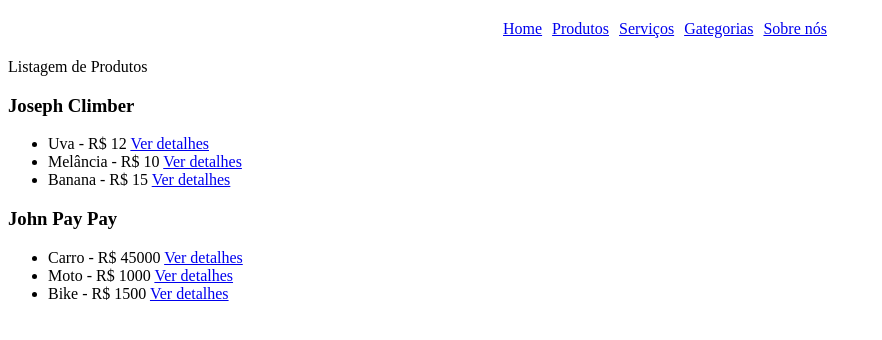
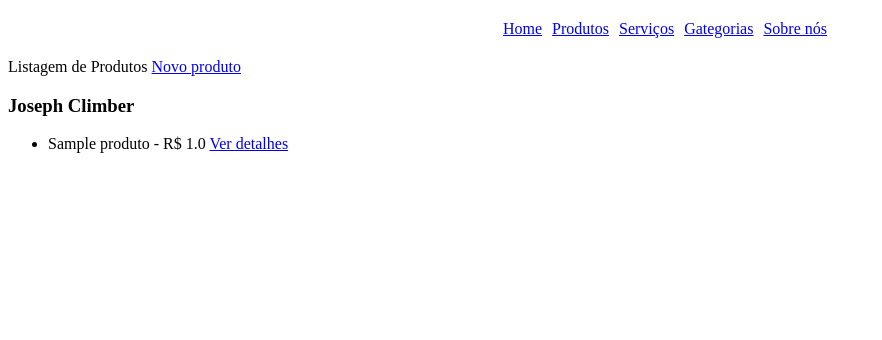
Before and after one commit to Tarcizolopes/Django-Project-Senac-23, a Django app: page /produtos/ in a window 1280 px wide. Shown: the top 340 px of the page, without its empty margins (0-882 px from the left). Run offline with Django 3.2, Linux system fonts and the light colour scheme; tables that the repository leaves empty hold one stand-in row (values such as "Sample post").

Commit message:
utiliza ORM do django
tambem add
uma view de detalhamento do produto

```diff
--- a/produtos/templates/listagem_produtos.html
+++ b/produtos/templates/listagem_produtos.html
@@ -1,14 +1,14 @@
 {% extends 'templates/base.html' %}
 
 {% block conteudo %}
-    Listagem de Produtos
+    Listagem de Produtos <a href = '#'> Novo produto </a>
     {% for produtos_do_vendedor in produtos_dos_vendedores %}
         <div>
             <h3>{{ produtos_do_vendedor.vendedor.nome }}</h3>
         </div>
         <ul>
         {% for produto in produtos_do_vendedor.produtos %}
-            <li>{{produto.nome}} - R$ {{produto.preco}} <a href='/'> Ver detalhes </a></li>
+            <li>{{produto.nome}} - R$ {{produto.preco}} <a href='{{produto.id}}'> Ver detalhes </a></li>
         {% endfor %}
         </ul>
     {% endfor %}
--- a/produtos/urls.py
+++ b/produtos/urls.py
@@ -1,6 +1,7 @@
 from django.urls import path
-from .views import listagem_produtos
+from .views import listagem_produtos, detalhamento_produto
 
 urlpatterns = [
-    path('', listagem_produtos)
+    path('', listagem_produtos),
+    path('<int:id>', detalhamento_produto)
 ]
--- a/produtos/views.py
+++ b/produtos/views.py
@@ -1,23 +1,19 @@
-from django.shortcuts import render
+from django.shortcuts import render, get_object_or_404
+from produtos.models import Produto
 
-# Create your views here.
 def listagem_produtos(request):
+    produtos = Produto.objects.all()
     produtos_dos_vendedores = [{
-        'vendedor': {'nome': 'Joseph Climber'},
-        'produtos': [
-            {'nome': 'Uva', 'preco': 12},
-            {'nome': 'Melância', 'preco': 10},
-            {'nome': 'Banana', 'preco': 15},
-        ]
-    },
-    {
-       'vendedor': {'nome': 'John Pay Pay'},
-       'produtos': [
-            {'nome': 'Carro', 'preco': 45000},
-            {'nome': 'Moto', 'preco': 1000},
-            {'nome': 'Bike', 'preco': 1500},
-        ]
-    }
-    ]
+        'vendedor': {'nome' : 'Joseph Climber'},
+        'produtos' : produtos
+    }]
     context = {'produtos_dos_vendedores': produtos_dos_vendedores}
     return render(request, './templates/listagem_produtos.html', context)
+
+def detalhamento_produto(request, id):
+    produto = get_object_or_404(Produto, pk=id)
+
+    context = {
+        'produto' : produto
+    }
+    return render(request, 'templates/detalhamento_produto.html', context)
```
Also changed, not shown: produtos/templates/detalhamento_produto.html (added, +9 -0 lines), produtos/models.py (line endings or trailing spaces).
